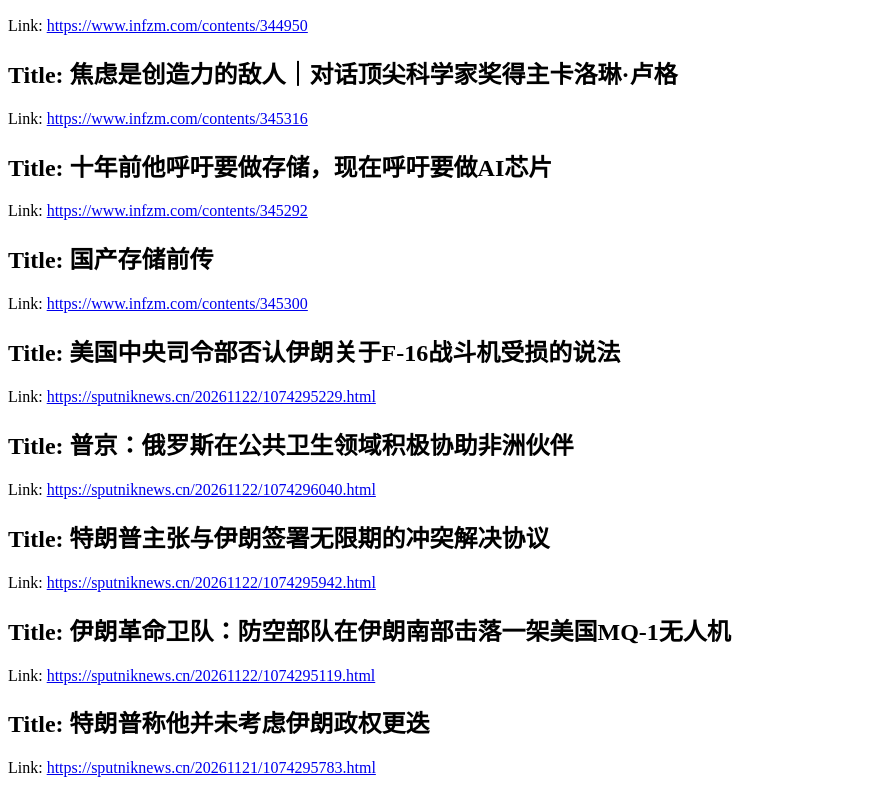
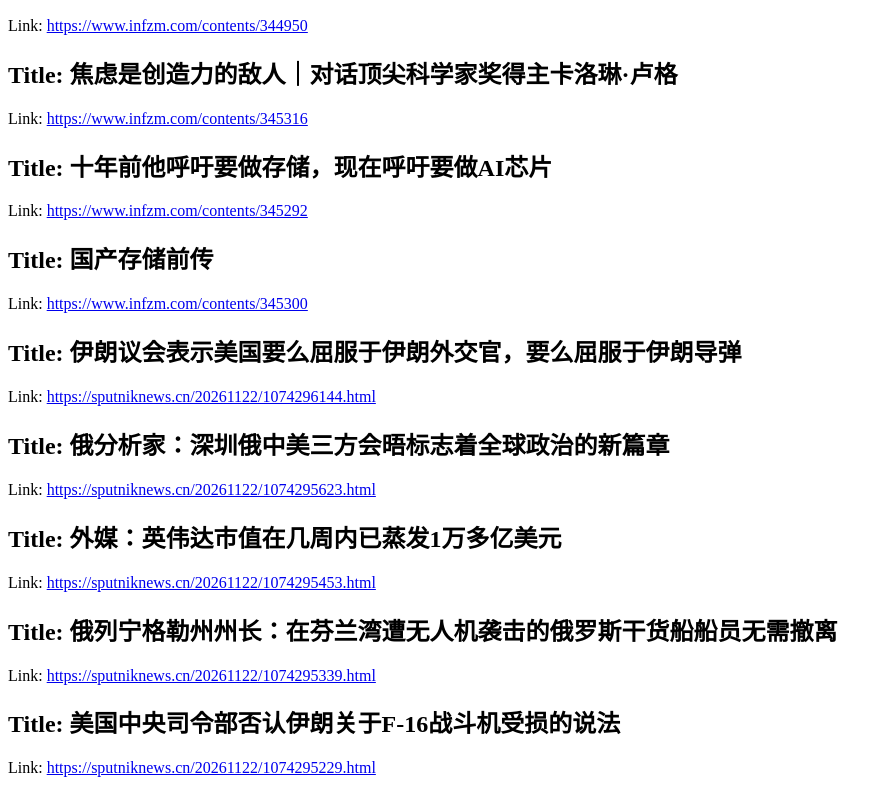
Before and after one commit to wudongdefeng/new_push, a plain HTML site: page docs/index.html in a window 1280 px wide. Shown: the part 1067-1860 px from the top of the page, without its empty margins (0-893 px from the left). Drawn offline with Linux system fonts and the light colour scheme.

Commit message:
Update RSS feed data

```diff
--- a/docs/index.html
+++ b/docs/index.html
@@ -1,4 +1,6 @@
 <html><body>
+<h2>Title: 走近冰川：一场关于地球未来的青春探索</h2>
+<p>Link: <a href='https://news.un.org/feed/view/zh/story/2026/11/1143243'>https://news.un.org/feed/view/zh/story/2026/11/1143243</a></p>
 <h2>Title: 【世界进行时】2026年11月20日</h2>
 <p>Link: <a href='https://news.un.org/feed/view/zh/story/2026/11/1143245'>https://news.un.org/feed/view/zh/story/2026/11/1143245</a></p>
 <h2>Title: 【前方视野】1.5摄氏度临界点逼近：中国如何回答气候变化时代的转型之问</h2>
@@ -7,8 +9,6 @@
 <p>Link: <a href='https://news.un.org/feed/view/zh/story/2026/11/1143241'>https://news.un.org/feed/view/zh/story/2026/11/1143241</a></p>
 <h2>Title: 粮食署计划2027年援助9100万人</h2>
 <p>Link: <a href='https://news.un.org/feed/view/zh/story/2026/11/1143240'>https://news.un.org/feed/view/zh/story/2026/11/1143240</a></p>
-<h2>Title: 教科文组织：学前教育每投入1美元，到2035年可获近4美元回报</h2>
-<p>Link: <a href='https://news.un.org/feed/view/zh/story/2026/11/1143239'>https://news.un.org/feed/view/zh/story/2026/11/1143239</a></p>
 <h2>Title: 【世界进行时】2026年11月20日</h2>
 <p>Link: <a href='https://news.un.org/feed/view/zh/audio/2026/11/1143244'>https://news.un.org/feed/view/zh/audio/2026/11/1143244</a></p>
 <h2>Title: 【专题报道 | 前方视野】从“丢弃”迈向“循环“时代：零废弃物议程试图打开气候行动的新突破口</h2>
@@ -29,15 +29,15 @@
 <p>Link: <a href='https://www.infzm.com/contents/345292'>https://www.infzm.com/contents/345292</a></p>
 <h2>Title: 国产存储前传</h2>
 <p>Link: <a href='https://www.infzm.com/contents/345300'>https://www.infzm.com/contents/345300</a></p>
+<h2>Title: 伊朗议会表示美国要么屈服于伊朗外交官，要么屈服于伊朗导弹</h2>
+<p>Link: <a href='https://sputniknews.cn/20261122/1074296144.html'>https://sputniknews.cn/20261122/1074296144.html</a></p>
+<h2>Title: 俄分析家：深圳俄中美三方会晤标志着全球政治的新篇章</h2>
+<p>Link: <a href='https://sputniknews.cn/20261122/1074295623.html'>https://sputniknews.cn/20261122/1074295623.html</a></p>
+<h2>Title: 外媒：英伟达市值在几周内已蒸发1万多亿美元</h2>
+<p>Link: <a href='https://sputniknews.cn/20261122/1074295453.html'>https://sputniknews.cn/20261122/1074295453.html</a></p>
+<h2>Title: 俄列宁格勒州州长：在芬兰湾遭无人机袭击的俄罗斯干货船船员无需撤离</h2>
+<p>Link: <a href='https://sputniknews.cn/20261122/1074295339.html'>https://sputniknews.cn/20261122/1074295339.html</a></p>
 <h2>Title: 美国中央司令部否认伊朗关于F-16战斗机受损的说法</h2>
 <p>Link: <a href='https://sputniknews.cn/20261122/1074295229.html'>https://sputniknews.cn/20261122/1074295229.html</a></p>
-<h2>Title: 普京：俄罗斯在公共卫生领域积极协助非洲伙伴</h2>
-<p>Link: <a href='https://sputniknews.cn/20261122/1074296040.html'>https://sputniknews.cn/20261122/1074296040.html</a></p>
-<h2>Title: 特朗普主张与伊朗签署无限期的冲突解决协议</h2>
-<p>Link: <a href='https://sputniknews.cn/20261122/1074295942.html'>https://sputniknews.cn/20261122/1074295942.html</a></p>
-<h2>Title: 伊朗革命卫队：防空部队在伊朗南部击落一架美国MQ-1无人机</h2>
-<p>Link: <a href='https://sputniknews.cn/20261122/1074295119.html'>https://sputniknews.cn/20261122/1074295119.html</a></p>
-<h2>Title: 特朗普称他并未考虑伊朗政权更迭</h2>
-<p>Link: <a href='https://sputniknews.cn/20261121/1074295783.html'>https://sputniknews.cn/20261121/1074295783.html</a></p>
 
 </body></html>
```
